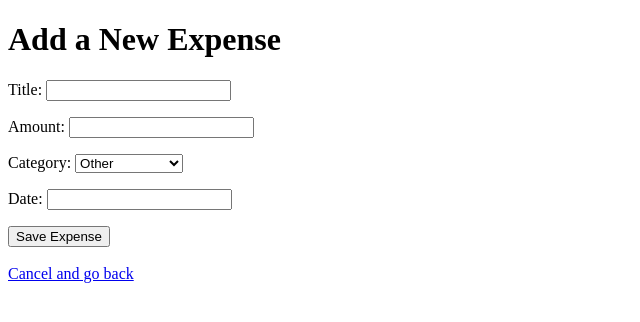
After one commit to ManuDwivedi2005/smart_expense_tracker, a Django app: page /expenses/add/ in a window 1280 px wide. The commit adds this page. Shown: the top 322 px of the page, without its empty margins (0-640 px from the left). Run offline with Django 5.2, Linux system fonts and the light colour scheme.

Commit message:
feat: create ExpenseForm, add_expense view, and form template

```diff
--- /dev/null
+++ b/expenses/forms.py
@@ -0,0 +1,9 @@
+from django import forms
+from .models import Expense
+
+class ExpenseForm(forms.ModelForm):
+    class Meta:
+        model = Expense
+        # We tell Django exactly which fields we want the user to fill out.
+        # Notice we left out 'created_at' because Django handles that automatically!
+        fields = ['title', 'amount', 'category', 'date']
--- /dev/null
+++ b/expenses/templates/expenses/expense_form.html
@@ -0,0 +1,21 @@
+<!DOCTYPE html>
+<html lang="en">
+<head>
+    <meta charset="UTF-8">
+    <title>Add New Expense</title>
+</head>
+<body>
+    <h1>Add a New Expense</h1>
+
+    <form method="POST">
+        {% csrf_token %}
+
+        {{ form.as_p }}
+
+        <button type="submit">Save Expense</button>
+    </form>
+
+    <br>
+    <a href="{% url 'expense-list' %}">Cancel and go back</a>
+</body>
+</html>
--- a/expenses/templates/expenses/expense_list.html
+++ b/expenses/templates/expenses/expense_list.html
@@ -12,6 +12,7 @@
 </head>
 <body>
     <h1>My Expense List</h1>
+    <a href="{% url 'add-expense' %}">+ Add New Expense</a>
     <ul>
         {% for expense in expenses %}
             <li>{{ expense.date }} - <strong>{{ expense.title }}</strong> - ₹{{ expense.amount }} <em>({{ expense.get_category_display }})</em></li>
--- a/expenses/urls.py
+++ b/expenses/urls.py
@@ -4,4 +4,5 @@ from . import views
 urlpatterns = [
     # When someone goes to the base URL of this app, trigger the expense_list view
     path('', views.expense_list, name='expense-list'),
+    path('add/', views.add_expense, name='add-expense'),
 ]
--- a/expenses/views.py
+++ b/expenses/views.py
@@ -1,4 +1,5 @@
-from django.shortcuts import render
+from django.shortcuts import render,redirect
+from .forms import ExpenseForm
 from .models import Expense
 
 def expense_list(request):
@@ -12,3 +13,18 @@ def expense_list(request):
 
     # Send the request, the template name, and the data to be rendered
     return render(request, 'expenses/expense_list.html', context)
+
+def add_expense(request):
+    # 1. If the user clicks "Submit" on the form (POST request)
+    if request.method == 'POST':
+        form = ExpenseForm(request.POST)
+        if form.is_valid():
+            form.save() # Saves the new expense to the database!
+            return redirect('expense-list') # Send them back to the list page
+
+    # 2. If the user is just visiting the page for the first time (GET request)
+    else:
+        form = ExpenseForm() # Create an empty form
+
+    context = {'form': form}
+    return render(request, 'expenses/expense_form.html', context)
```
